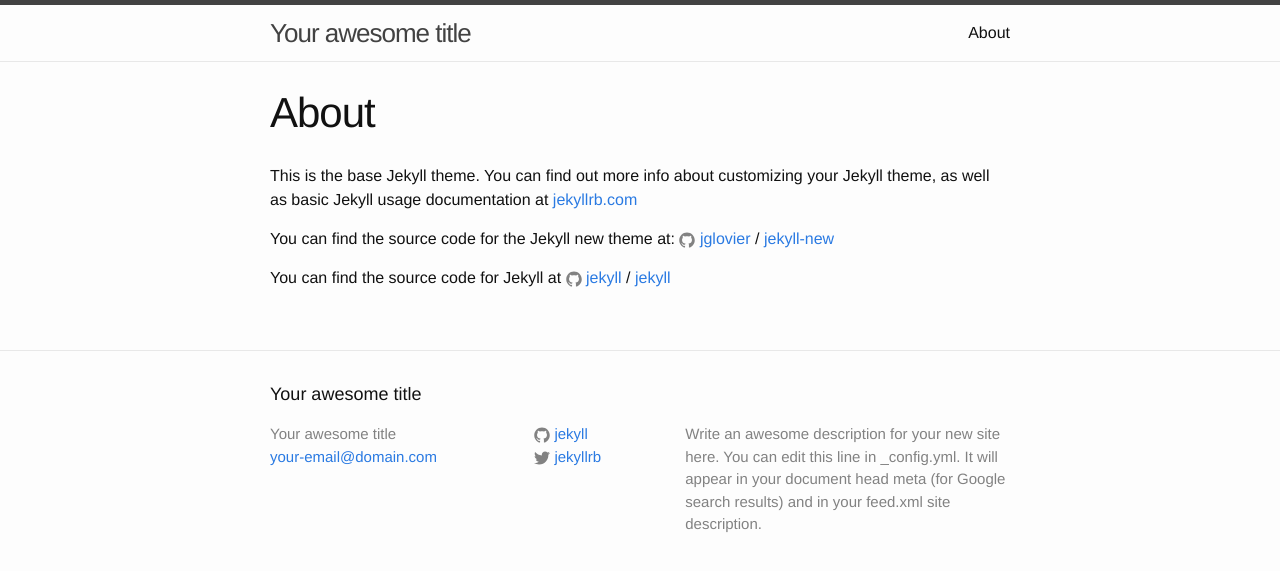
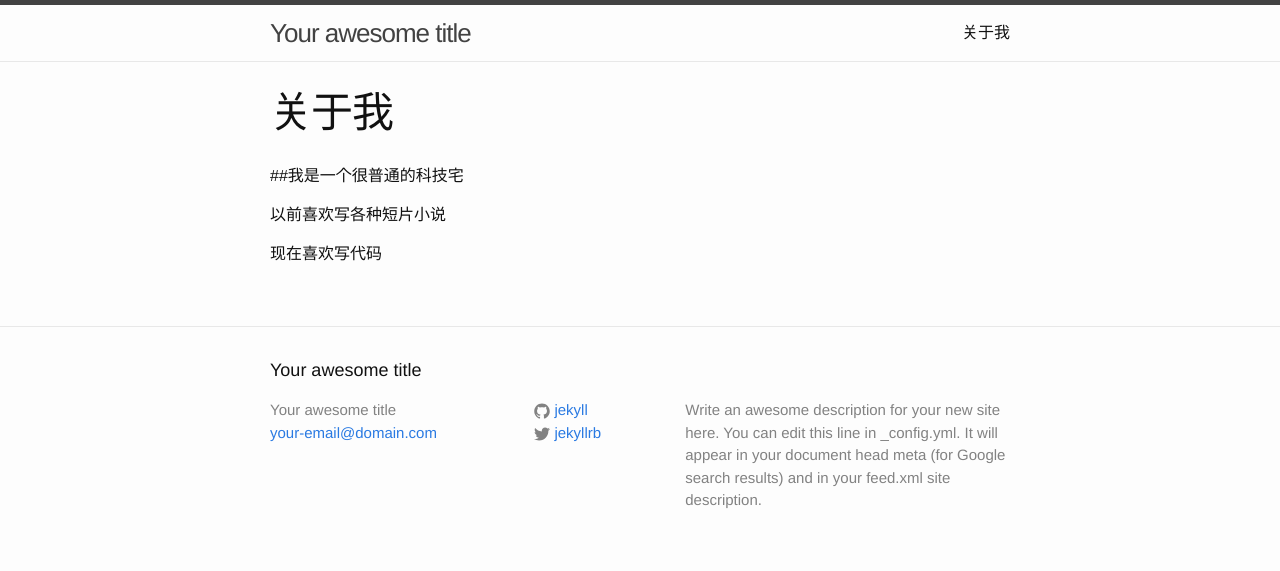
Before and after one commit to lzsu/lzsu.github.com, a Jekyll site: the page built from about.md, in a window 1280 px wide. Shown: the top 571 px of the page. Built offline with Jekyll 4.4.1, drawn with Linux system fonts in a browser that asks for light colours.

Commit message:
Update about.md

```diff
--- a/about.md
+++ b/about.md
@@ -1,15 +1,11 @@
 ---
 layout: page
-title: About
+title: 关于我
 permalink: /about/
 ---
 
-This is the base Jekyll theme. You can find out more info about customizing your Jekyll theme, as well as basic Jekyll usage documentation at [jekyllrb.com](http://jekyllrb.com/)
+##我是一个很普通的科技宅
 
-You can find the source code for the Jekyll new theme at:
-{% include icon-github.html username="jglovier" %} /
-[jekyll-new](https://github.com/jglovier/jekyll-new)
+以前喜欢写各种短片小说
 
-You can find the source code for Jekyll at
-{% include icon-github.html username="jekyll" %} /
-[jekyll](https://github.com/jekyll/jekyll)
+现在喜欢写代码
```
